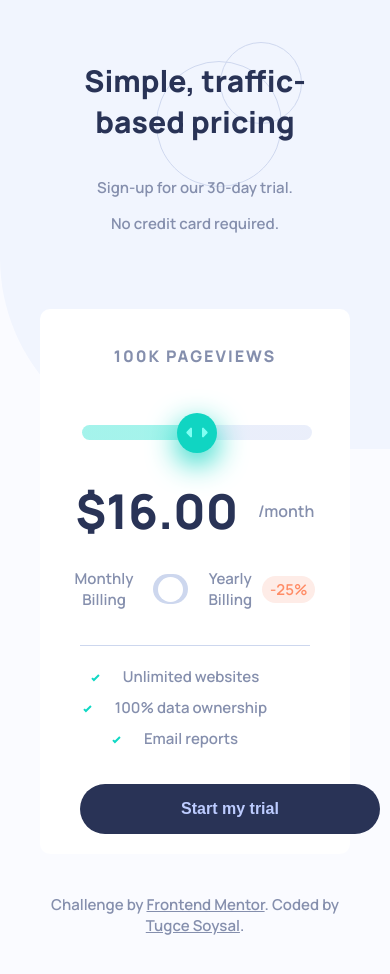
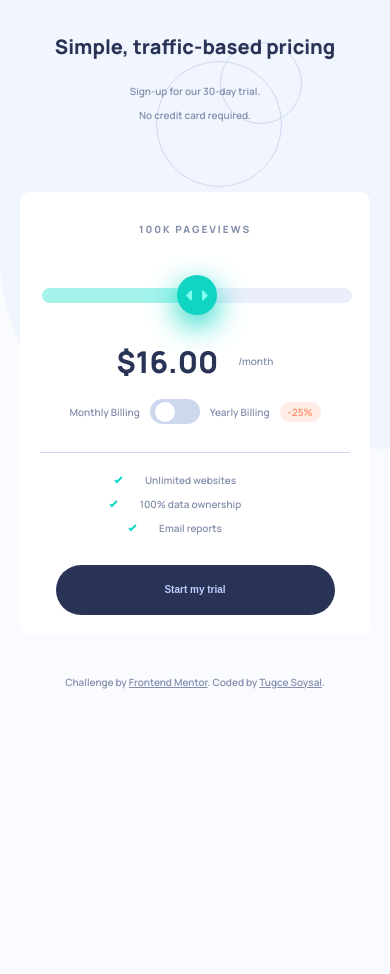
Before and after one commit to tugcesoysal/fm-interactive-pricing-component-main, a plain HTML site: page index.html in a window 390 px wide. After the commit the page ends 844 px from the top, so only its background shows below. Drawn offline with Linux system fonts and the light colour scheme.

Commit message:
styles fixed select div

```diff
--- a/style.css
+++ b/style.css
@@ -24,7 +24,7 @@ body {
   background-repeat: no-repeat;
   background-color: var(--Main-Background);
   margin: 0;
-  padding: 40px;
+  padding: 2em;
   font-family: "Manrope", sans-serif;
   font-size: 15px;
   font-weight: 600;
@@ -33,6 +33,10 @@ body {
   align-items: center;
   justify-content: center;
   flex-direction: column;
+
+  @media (max-width: 400px) {
+    font-size: 10px;
+  }
 }
 
 .circles {
@@ -55,7 +59,7 @@ body {
   width: 100%;
   background-color: white;
   border-radius: 10px;
-  padding: 20px 40px;
+  padding: 2em;
   margin-top: 60px;
   max-width: 700px;
 }
@@ -69,7 +73,7 @@ body {
 
 .pageviews {
   color: var(--Text);
-  font-size: 1rem;
+  font-size: 1em;
   letter-spacing: 2px;
   font-weight: 800;
 }
@@ -127,7 +131,7 @@ body {
 .price {
   color: var(--Text-CTA-Background);
   font-weight: 800;
-  font-size: 3rem;
+  font-size: 3em;
   display: flex;
   flex-direction: row;
   align-items: center;
@@ -136,7 +140,7 @@ body {
 }
 
 .month-year {
-  font-size: 1rem;
+  font-size: 1em;
   font-weight: 600;
   color: var(--Text);
   margin-left: 20px;
@@ -156,13 +160,18 @@ body {
   height: 30px;
   border-radius: 20px;
   background-color: var(--Toggle-Background);
-  margin: 0 20px;
+  margin: 0 1em;
   padding: 5px;
   position: relative;
   display: flex;
   align-items: center;
   justify-content: start;
   cursor: pointer;
+
+  @media (max-width: 400px) {
+    height: 2.5em;
+    width: 50px;
+  }
 }
 
 .select-btn:hover {
@@ -174,6 +183,11 @@ body {
   width: 25px;
   height: 25px;
   border-radius: 50%;
+
+  @media (max-width: 400px) {
+    height: 2em;
+    width: 2em;
+  }
 }
 
 .discount {
@@ -216,13 +230,14 @@ li {
 
 button {
   margin-top: 20px;
-  width: 300px;
+  max-width: 300px;
+  width: 90%;
   height: 50px;
   background-color: var(--Text-CTA-Background);
   border-radius: 30px;
   color: var(--CTA-Text);
   font-weight: 600;
-  font-size: 1rem;
+  font-size: 1em;
   padding: 10px 20px;
   border: none;
   cursor: pointer;
```
